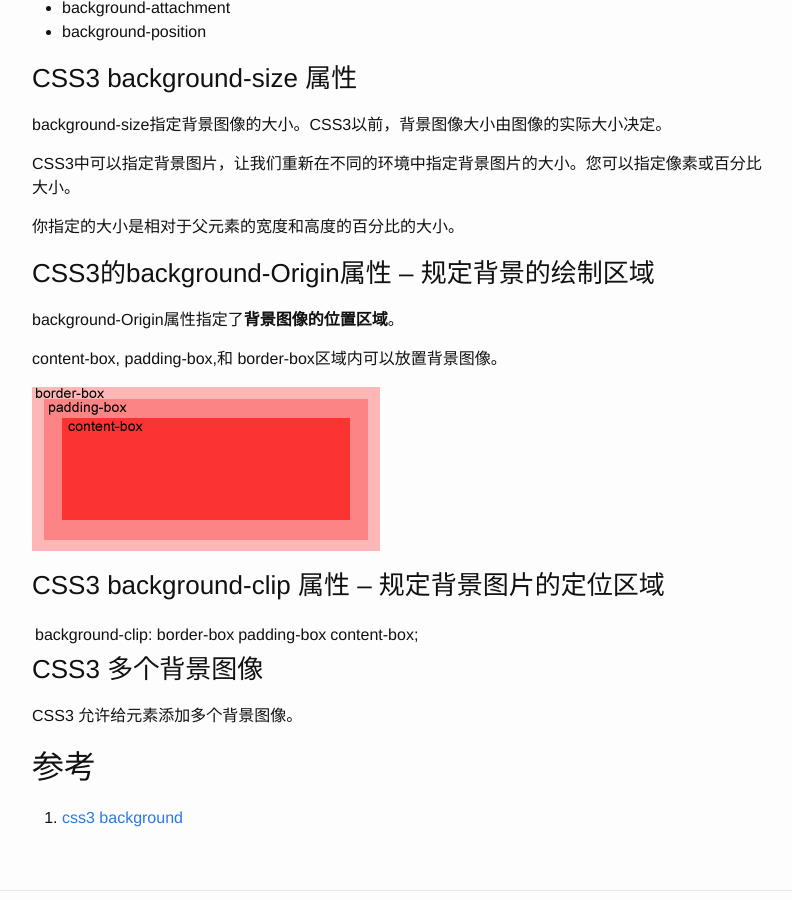
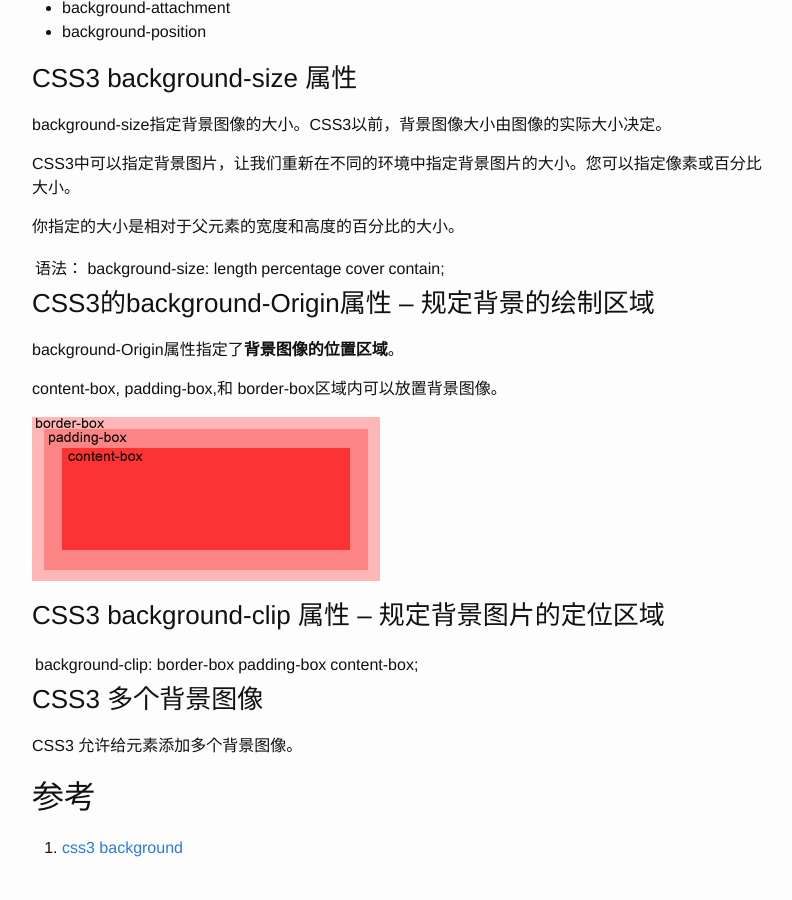
Before and after one commit to imjeen/queen, a Jekyll site: the page built from _posts/2014-11-09-CSS3-background.markdown, in a window 1280 px wide and 900 px high, scrolled down 339 px. Shown: the whole window, without its empty margins (238-1030 px from the left). Built offline with Jekyll 4.4.1, drawn with Linux system fonts in a browser that asks for light colours.

```diff
--- a/_posts/2014-11-09-CSS3-background.markdown
+++ b/_posts/2014-11-09-CSS3-background.markdown
@@ -19,6 +19,8 @@ CSS3中可以指定背景图片，让我们重新在不同的环境中指定背
 
 你指定的大小是相对于父元素的宽度和高度的百分比的大小。
 
+语法： background-size: length | percentage | cover | contain;
+
 
 ### CSS3的background-Origin属性 -- 规定背景的绘制区域
 background-Origin属性指定了**背景图像的位置区域**。
```
